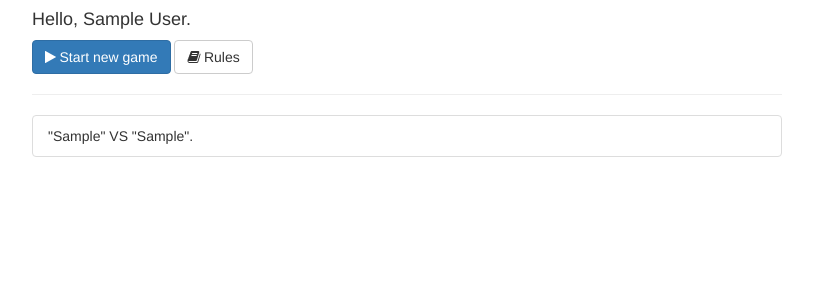
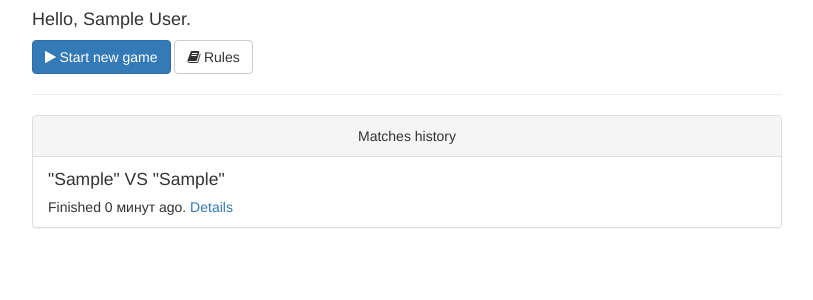
Before and after one commit to VlasovVitaly/goroda, a Django app: page / in a window 1280 px wide. Shown: the top 300 px of the page, without its empty margins (233-1046 px from the left). Run offline with Django 3.2, Linux system fonts and the light colour scheme; a user stored in the database is signed in; tables that the repository leaves empty hold one stand-in row (values such as "Sample post"); some libraries are stand-ins or nearby versions.

Commit message:
Updatet matches history list

```diff
--- a/game/templates/game/index.html
+++ b/game/templates/game/index.html
@@ -12,13 +12,24 @@
             <a href="{% url 'game:start' %}" class="btn btn-primary"><i class="fa fa-play">&nbsp;</i>{% trans 'Start new game' %}</a>
             <button class="btn btn-default"><i class="fa fa-book">&nbsp;</i>{% trans 'Rules' %}</button>
             <hr>
+            <div class="panel panel-default">
+                <div class="panel-heading text-center"><span>{% trans 'Matches history' %}</span></div>
                 <ul class="list-group">
                     {% for match in matches %}
+                        <li class="list-group-item">
+                            <div class="match-header">{{ match }}</div>
+                            <div>{% spaceless %}
                             {% if match.finished %}
-                        <li class="list-group-item">{{ match }}.</li>
+                                <span>{% blocktrans with since=match.ended|timesince %}Finished {{ since }} ago.{% endblocktrans %}</span>
+                                <span>&nbsp;</span>
+                                <a href="{{ match.get_absolute_url }}">{% trans 'Details' %}</a>
                             {% else %}
-                        <li class="list-group-item">{{ match }}. {% trans 'Game is on!' %} <a href="{{ match.get_absolute_url }}">{% trans 'Continue' %}</a></li>
+                                    <span>{% trans 'Game is on!' %}</span>
+                                    <span>&nbsp;</span>
+                                    <a href="{{ match.get_absolute_url }}">{% trans 'Continue' %}</a>
                             {% endif %}
+                            </div>{% endspaceless %}
+                        </li>
                     {% empty %}
                         <li class="list-group-item text-center">
                             <span>{% trans 'You are not a judge of any match.' %}</span>
@@ -29,4 +40,5 @@
             </div>
         </div>
     </div>
+</div>
 {% endblock %}
--- a/goroda/static/css/main.css
+++ b/goroda/static/css/main.css
@@ -6,6 +6,11 @@
 
 div.match-detail-row {
     margin-top: 15px;
+}
+
+div.match-header {
+    margin-bottom: 5px;
+    font-size: 125%;
 }
 
 .letter-btn-label {
```
Lines whose indentation alone changed are shown as unchanged.
